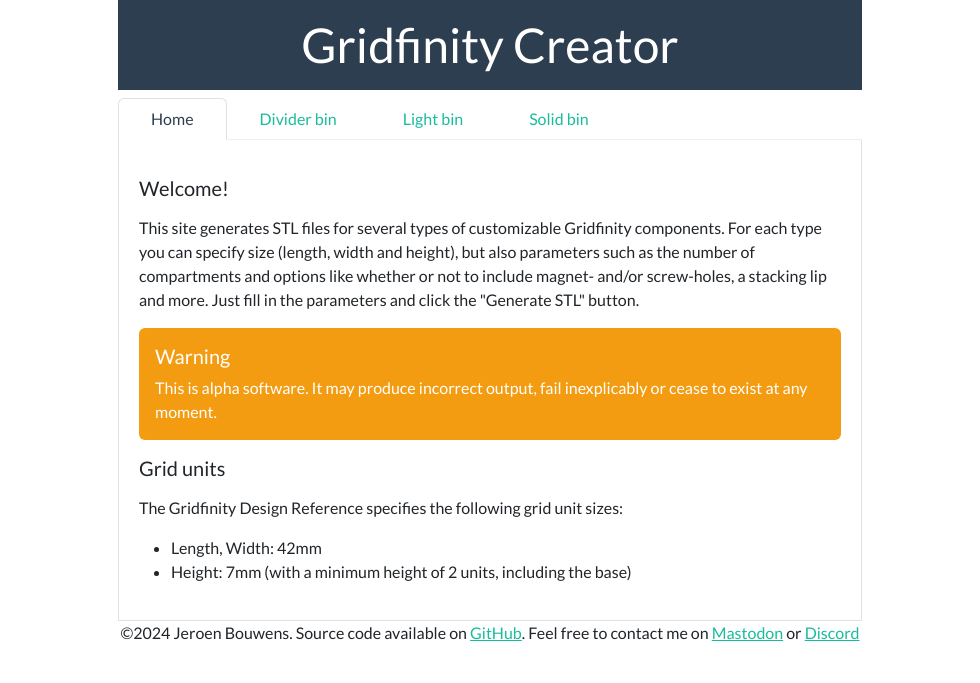
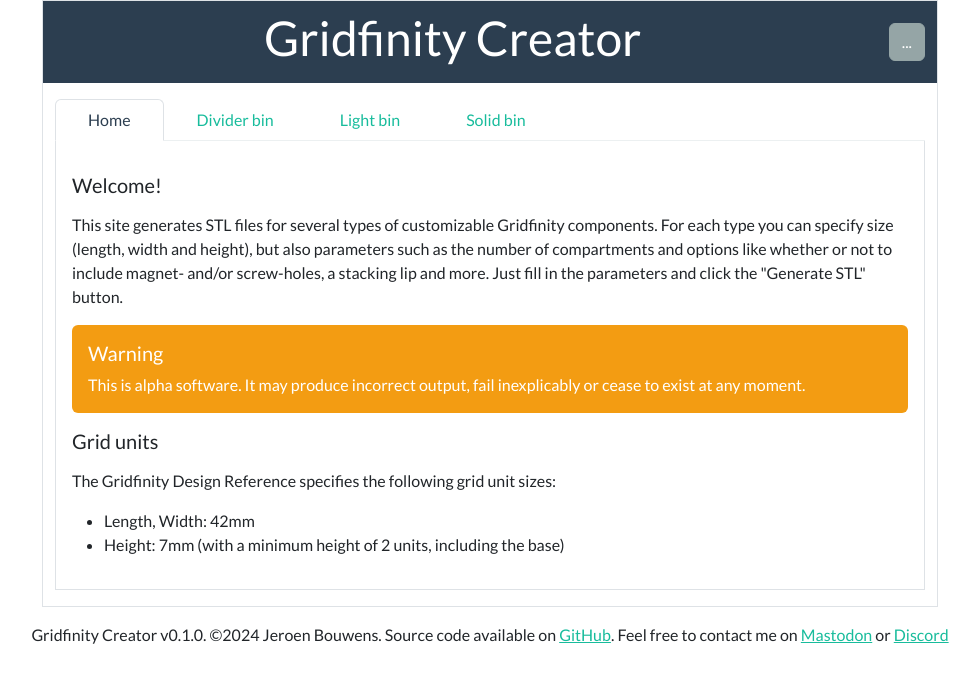
Before and after one commit to jeroen94704/gridfinitycreator, a Flask app: page / in a window 1280 px wide. Shown: the top 683 px of the page, without its empty margins (150-1130 px from the left). Run offline with Flask 2, Linux system fonts and the light colour scheme; some libraries are stand-ins or nearby versions.

Commit message:
Added options to change the gridspec to something Raaco compatible. Also added version info.

```diff
--- a/generators/classicbin/classicbin_form.py
+++ b/generators/classicbin/classicbin_form.py
@@ -1,6 +1,5 @@
 from flask_wtf import FlaskForm
-from wtforms import IntegerField, DecimalField, SelectField
-from flask_bootstrap import Bootstrap5, SwitchField
+from wtforms import IntegerField, DecimalField, SelectField, BooleanField
 from wtforms.widgets import NumberInput
 from grid_constants import *
 
@@ -13,14 +12,14 @@ class Form(FlaskForm):
     sizeUnitsZ      = IntegerField("Height", widget=NumberInput(min = Grid.MIN_HEIGHT_UNITS, max = Grid.MAX_HEIGHT_UNITS), default=6)
     compartmentsX   = IntegerField("Width direction", widget=NumberInput(min = 1, max = Grid.MAX_COMPARTMENTS_PER_GRID_UNIT*Grid.MAX_GRID_UNITS), default=3)
     compartmentsY   = IntegerField("Length direction", widget=NumberInput(min = 1, max = Grid.MAX_COMPARTMENTS_PER_GRID_UNIT*Grid.MAX_GRID_UNITS), default=3)
-    addStackingLip  = SwitchField("Stacking lip", default="True") #, description="The stacking lip is the raised edge at the top of the bin into which another bin fits. On by default, but sometimes you may want to omit it."
-    addMagnetHoles  = SwitchField("Magnet holes", default="True")
+    addStackingLip  = BooleanField("Stacking lip", default="checked", false_values=(False, "false", ""))
+    addMagnetHoles  = BooleanField("Magnet holes", default="true", false_values=(False, "false", ""))
     magnetHoleDiameter = DecimalField("Magnet-hole diameter", default = 6.5, places = 2)
-    addRemovalHoles = SwitchField("Magnet removal holes", default="False")
-    addScrewHoles   = SwitchField("Screw holes", default="False")
-    addGrabCurve    = SwitchField("Scoop ramp", default="True")
-    addLabelRidge   = SwitchField("Add label tab(s)", default="True")
-    multiLabel      = SwitchField("Label tab per row", default="False")
+    addRemovalHoles = BooleanField("Magnet removal holes", false_values=(False, "false", ""))
+    addScrewHoles   = BooleanField("Screw holes", false_values=(False, "false", ""))
+    addGrabCurve    = BooleanField("Scoop ramp", default="true", false_values=(False, "false", ""))
+    addLabelRidge   = BooleanField("Add label tab(s)", default="true", false_values=(False, "false", ""))
+    multiLabel      = BooleanField("Label tab per row", false_values=(False, "false", ""))
     exportFormat    = SelectField('Export format', choices=[('stl', 'STL'), ('step', 'STEP')])
 
     def __init__(self, *args, **kwargs):
--- a/generators/lightbin/lightbin_form.py
+++ b/generators/lightbin/lightbin_form.py
@@ -1,6 +1,5 @@
 from flask_wtf import FlaskForm
 from wtforms import IntegerField, SelectField, BooleanField
-from flask_bootstrap import Bootstrap5, SwitchField
 from wtforms.widgets import NumberInput
 from grid_constants import *
 import os
--- a/generators/solidbin/solidbin_form.py
+++ b/generators/solidbin/solidbin_form.py
@@ -1,6 +1,5 @@
 from flask_wtf import FlaskForm
 from wtforms import IntegerField, DecimalField, SelectField, BooleanField
-from flask_bootstrap import Bootstrap5, SwitchField
 from wtforms.widgets import NumberInput
 from grid_constants import *
 import os
@@ -13,8 +12,8 @@ class Form(FlaskForm):
     addStackingLip = BooleanField("Stacking lip", default="True")
     addMagnetHoles = BooleanField("Magnet holes", default="True")
     magnetHoleDiameter = DecimalField("Magnet-hole diameter", default = 6.5, places = 2)
-    addRemovalHoles = SwitchField("Magnet removal holes", default="False")
-    addScrewHoles   = SwitchField("Screw holes", default="False")
+    addRemovalHoles = BooleanField("Magnet removal holes", default="False")
+    addScrewHoles   = BooleanField("Screw holes", default="False")
     exportFormat    = SelectField('Export format', choices=[('stl', 'STL'), ('step', 'STEP')])
 
     def __init__(self, *args, **kwargs):
--- a/templates/index.html
+++ b/templates/index.html
@@ -3,17 +3,19 @@
 
 {% block content %}
 
-<div class="container-fluid" style="max-width: 60%;">
+<div class="container-fluid border mb-3" style="max-width: 70%;">
 
-  <div class="row">
+  <div class="row bg-primary align-items-center" data-bs-theme="dark">
     <div class="col">
-      <div class="bg-primary" data-bs-theme="dark">
-        <h1 class="text-center text-white p-3">Gridfinity Creator</h1>
+      <h1 class="text-center text-white p-2">Gridfinity Creator</h1>
     </div>
+    <div class="col-1 text-end">
+      <button class="btn btn-secondary" type="button" data-bs-toggle="offcanvas" data-bs-target="#settings"
+        aria-controls="settings">...</button>
     </div>
   </div>
 
-  <div class="row">
+  <div class="row mt-3">
     <div class="col">
       <ul class="nav nav-tabs" role="tablist">
         <li class="nav-item" role="presentation">
@@ -26,13 +28,9 @@
         {% endfor %}
       </ul>
     </div>
-    <!-- <div class="col-1 text-end border-bottom">
-      <button class="btn btn-primary" type="button" data-bs-toggle="offcanvas" data-bs-target="#settings"
-        aria-controls="settings">...</button>
-    </div> -->
   </div>
 
-  <div class="tab-content p-1 border border-top-0">
+  <div class="tab-content border border-top-0 mb-3">
     <div id="home" class="tab-pane active">
       <div class="row p-3">
         <div class="col">
@@ -82,7 +80,7 @@
       </div>
       <div class="row p-3">
         <div class="col">
-          <div class="card p-0 mb-3">
+          <div class="card p-0">
             <div class="card-header text-white bg-primary">Settings</div>
             <div class="card-body">
               <form method="post">
@@ -90,7 +88,7 @@
                   {{ form.csrf_token() }}
                   {% for row in form.get_rows() if row[0] %}
                   <div class="col-6">
-                    <div class="card border-secondary mb-3">
+                    <div class="card mb-3">
                       <div class="card-header">{{ row[0] }}</div>
                       <div class="card-body">
                         {% for field in row[1] %}
@@ -99,7 +97,11 @@
                           <div class="col-7">
                             {% if field.widget.input_type == 'checkbox' %}
                             <div class="form-check form-switch">
+                              {% if field.object_data %}
+                                {{ field(role_="switch", class_="form-check-input", checked_=field.object_data) }}
+                              {% else %}
                                 {{ field(role_="switch", class_="form-check-input") }}
+                              {% endif %}
                             </div>
                             {% elif field.type == 'SelectField' %}
                               {{ field(class_="form-select") }}
@@ -129,40 +131,70 @@
     {% endfor %}
   </div>
 
-  <!-- <div class="offcanvas offcanvas-start" tabindex="-1" id="settings" aria-labelledby="settingsLabel">
+  <div class="offcanvas offcanvas-start" tabindex="-1" id="settings" aria-labelledby="settingsLabel">
     <div class="offcanvas-header">
       <h5 class="offcanvas-title" id="settingsLabel">Advanced settings</h5>
       <button type="button" class="btn-close text-reset" data-bs-dismiss="offcanvas" aria-label="Close"></button>
     </div>
     <div class="offcanvas-body">
       <div>
-        Below are detailed properties used by the generator to create components. The defaults are Gridfinity
-        compliant
-        and have been tested to work well, so don't make any changes unless you have a pressing reason to do so. You
-        can
-        also select one of the presets.
+        <p>Below is the specification of the grid used by the generator to create components. You can select one of
+          the presets or adjust the settings individually.</p>
+        <div class="alert alert-info">
+          <h5 class="alert-heading">Note</h5>
+          <p class="mb-0">All measurements are in millimeters</p>
+        </div>
+        <div class="alert alert-danger">
+          <h5 class="alert-heading">Beware</h5>
+          <p class="mb-0">The defaults comply with the Gridfinity specification and have been tested to work well.
+            Don't make any changes unless you have a good reason to do so and you know what you're doing.</p>
+        </div>
       </div>
       <hr />
       <h5>Presets</h5>
-      <div class="dropdown mt-3">
-        <button class="btn btn-secondary dropdown-toggle" type="button" id="dropdownMenuButton"
-          data-bs-toggle="dropdown">
-          Gridfinity
-        </button>
-        <ul class="dropdown-menu" aria-labelledby="dropdownMenuButton">
-          <li><a class="dropdown-item" href="#">Gridfinity</a></li>
-          <li><a class="dropdown-item" href="#">Raaco</a></li>
-          <li><a class="dropdown-item" href="#">Custom</a></li>
-        </ul>
-      </div>
+      <select class="form-select" id="grid-presets" onchange="presetChanged()">
+        <option value="Gridfinity" selected>Gridfinity</option>
+        <option value="Raaco">Raaco</option>
+      </select>
+      <p id="demo"></p>
       <hr />
       <h5>Constants</h5>
+      <form method="post">
+        <div class="row justify-content-center">
+          <div class="col text-center">
+            <div class="row m-1">
+              <div class="col-4 text-end"><label for="gridSizeX">Grid size X</label>:</div>
+              <div class="col-8">
+                <input id="gridSizeX" name="gridSizeX" type="number" step="any" value="{{gridsize_x}}">
               </div>
-  </div> -->
-
+            </div>
+            <div class="row m-1">
+              <div class="col-4 text-end"><label for="gridSizeZ">Grid size Y</label>:</div>
+              <div class="col-8">
+                <input id="gridSizeY" name="gridSizeY" type="number" step="any" value="{{gridsize_y}}">
+              </div>
+            </div>
+            <div class="row m-1">
+              <div class="col-4 text-end"><label for="gridSizeZ">Height unit</label>:</div>
+              <div class="col-8">
+                <input id="gridSizeZ" name="gridSizeZ" type="number" step="any" value="{{gridsize_z}}">
+              </div>
+            </div>
+            <div class="row m-1">
+              <div class="col">
+                <input class="btn btn-primary" id="advanced_settings" name="advanced_settings" type="submit"
+                  value="Save">
+              </div>
+            </div>
+          </div>
+        </div>
+      </form>
+    </div>
+  </div>
+</div>
 <div class="row text-center pb-4">
   <div class="col">
-      <footer>&copy;2024 Jeroen Bouwens. Source code available on <a
+    <footer>Gridfinity Creator v{{version}}. &copy;2024 Jeroen Bouwens. Source code available on <a
         href="https://github.com/jeroen94704/gridfinitycreator">GitHub</a>. Feel free to contact me on <a
         href="https://fosstodon.org/@jeroen94704">Mastodon</a> or <a
         href="https://discord.com/users/303964784984850433">Discord</a>
@@ -170,6 +202,21 @@
   </div>
 </div>
 
-</div>
-
+<script>
+  function presetChanged() {
+    var presetName = document.getElementById("grid-presets").value;
+    switch (presetName) {
+      case "Gridfinity":
+        document.getElementById("gridSizeX").value = "42.0";
+        document.getElementById("gridSizeY").value = "42.0";
+        document.getElementById("gridSizeZ").value = "7.0";
+        break;
+      case "Raaco":
+        document.getElementById("gridSizeX").value = "39.5";
+        document.getElementById("gridSizeY").value = "54.5";
+        document.getElementById("gridSizeZ").value = "7.0";
+        break;
+    }
+  }
+</script>
 {% endblock %}
--- /dev/null
+++ b/version.py
@@ -0,0 +1 @@
+__version__ = "0.1.0"
```
Also changed, not shown: generators/classicbin/main.py (+5 -2 lines), generators/lightbin/main.py (+5 -2 lines), generators/solidbin/main.py (+5 -2 lines), gfg_main.py (+64 -8 lines), static/classicbin_sample.jpg. Lines whose indentation alone changed are shown as unchanged.
